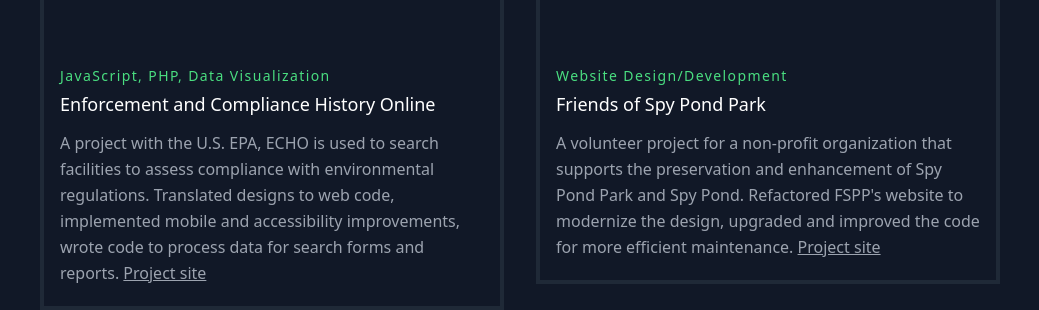
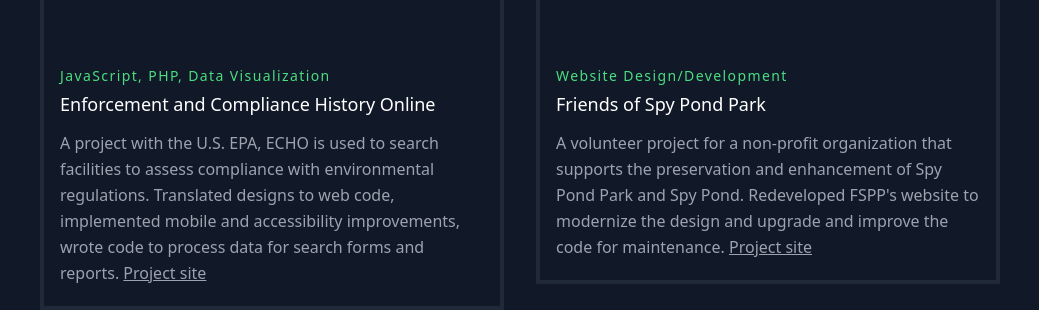
Before and after one commit to julmcbride/julmcbride.github.io, a React (Create React App) app: page / in a window 1280 px wide. Shown: the part 1860-2170 px from the top of the page, without its empty margins (120-1159 px from the left). Built offline with nearby package versions, Linux system fonts and the light colour scheme; some icons are missing.

Commit message:
update projects

```diff
--- a/src/data.js
+++ b/src/data.js
@@ -6,7 +6,6 @@
       "A project in development for the U.S. Environmental Protection Agency (EPA) which partners with over 50 data contributors to compile a key set of indicators. Developed process to dynamically build 100 charts of various types from the data to make web updates more scalable and efficient. To be integrated on EPA's website soon.",
     image: "",
     link: "",
-    link2: "",
     icon: "chart",
     name: "ccindicators",
   },
@@ -16,8 +15,7 @@
     description:
       "A calculator app currently in development for the Occupational Safety and Health Administration (OSHA) that calculates acute toxicity estimate for various exposure routes (oral, dermal, and inhalation routes). Developed UI components and wrote code to process input data and program calculations.",
     image: "./oshaATE.png",
-    link: "https://github.com/Eastern-Research-Group/OSHAATE/tree/feature/refactor-common",
-    link2: "",
+    link: "https://github.com/Eastern-Research-Group/OSHAATE",
     icon: "calculator",
     name: "oshaate",
   },
@@ -28,7 +26,6 @@
       "A public data portal for EPA's annual Inventory of U.S. Greenhouse Gas Emissions and Sinks. Wrote code to query national and state data and dynamically build charts and tables based on user selections. Implement code improvements, new querying capabilities, and a map visualization currently in development to show multi-state views of the data.",
     image: "",
     link: "https://cfpub.epa.gov/ghgdata/inventoryexplorer/",
-    link2: "",
     icon: "chart",
     name: "ghgdata",
   },
@@ -40,8 +37,6 @@
       "An app developed for EPA, NEWR is a tool for screening-level assessments of source water options for any urban building location across the U.S. considering onsite non-potable reuse. Based on life cycle assessment models, developed components for the user interface, data processing, calculations and results charts.",
     image: "",
     link: "https://www.epa.gov/sites/default/files/widgets/newr-calculator/index.html",
-    link2:
-      "https://www.epa.gov/water-research/non-potable-environmental-and-economic-water-reuse-newr-calculator",
     icon: "calculator",
     name: "newr",
   },
@@ -52,8 +47,6 @@
       "A calculator app for the Global Electronics Council that enables purchasers to measure and report  environmental benefits gained from purchasing electronic products covered by the EPEAT ecolabel. Based on life cycle assessment models, developed the UI and data processing to calculate/aggregate results.",
     image: "",
     link: "https://epeat.net/calculators",
-    link2:
-      "https://globalelectronicscouncil.org/wp-content/uploads/EPEAT-user-documentation_GEC2021.pdf",
     icon: "calculator",
     name: "epeat",
   },
@@ -64,7 +57,6 @@
       "A project with the EPA designed to provide the public with information about the condition of their local waters based on data that states, federal, tribal, local agencies and others have provided to EPA. Supported the development team with building UI components and  front-end testing.",
     image: "",
     link: "https://mywaterway.epa.gov",
-    link2: "",
     icon: "web",
     name: "hmww",
   },
@@ -75,7 +67,6 @@
       "A project with the U.S. EPA, ECHO is used to search facilities to assess compliance with environmental regulations. Translated designs to web code, implemented mobile and accessibility improvements, wrote code to process data for search forms and reports.",
     image: "",
     link: "https://echo.epa.gov/",
-    link2: "",
     icon: "chart",
     name: "echo",
   },
@@ -83,10 +74,9 @@
     title: "Friends of Spy Pond Park",
     subtitle: "Website Design/Development",
     description:
-      "A volunteer project for a non-profit organization that supports the preservation and enhancement of Spy Pond Park and Spy Pond. Refactored FSPP's website to modernize the design, upgraded and improved the code for more efficient maintenance.",
+      "A volunteer project for a non-profit organization that supports the preservation and enhancement of Spy Pond Park and Spy Pond. Redeveloped FSPP's website to modernize the design and upgrade and improve the code for maintenance.",
     image: "",
     link: "https://friendsofspypondpark.org/",
-    link2: "",
     icon: "web",
     name: "fspp",
   },
```
